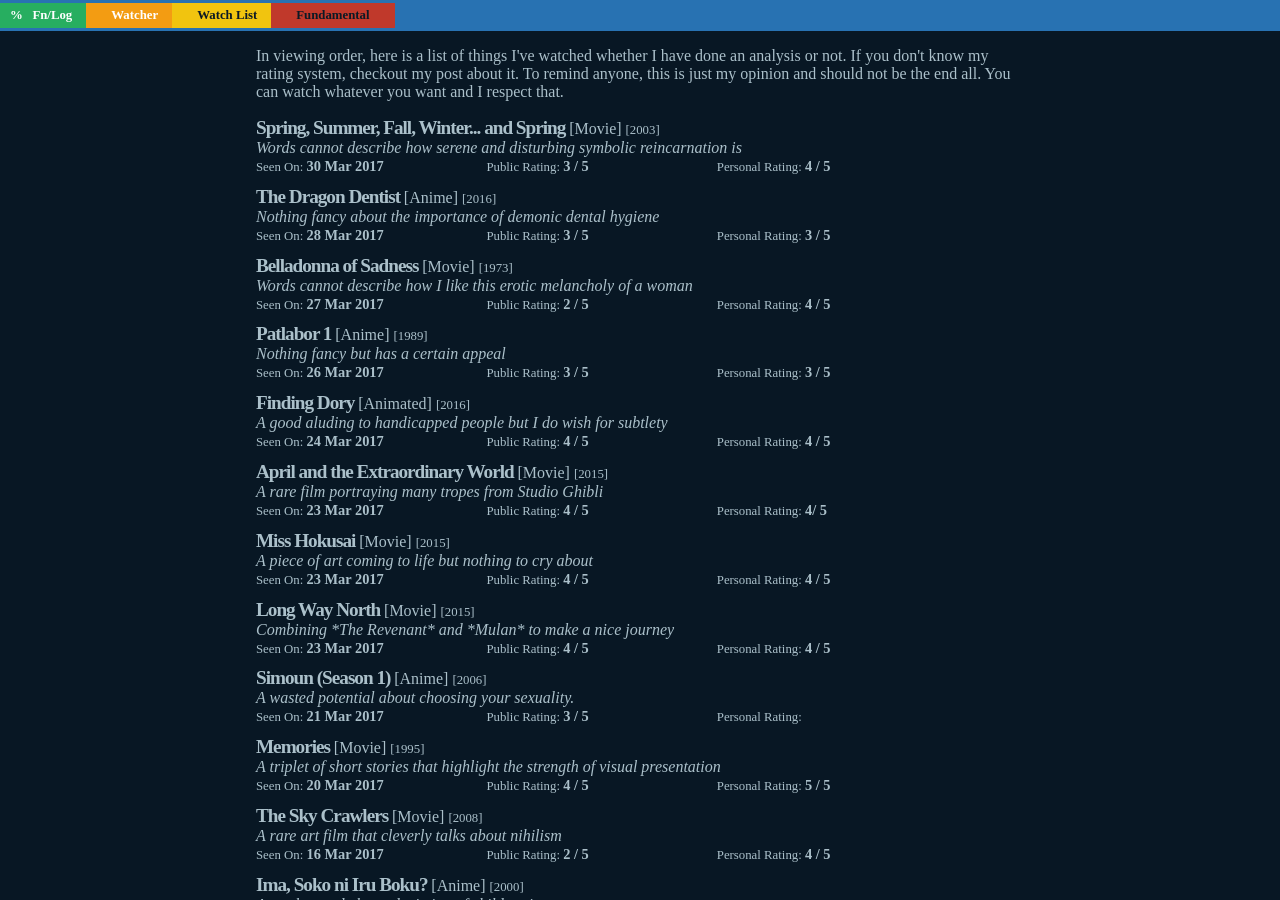
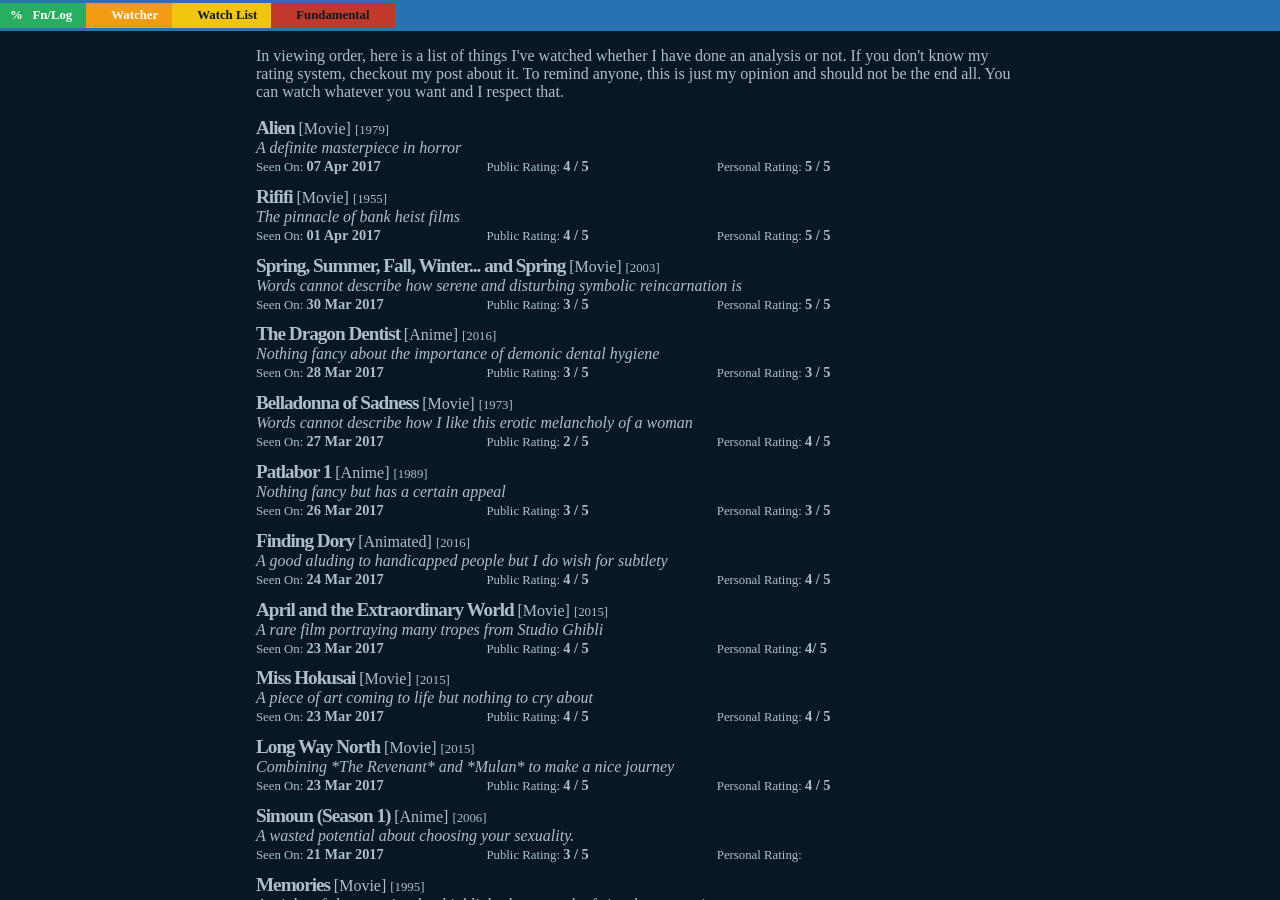
Before and after one commit to FrancisMurillo/FrancisMurillo.github.io, a Jekyll site: the page built from watcher/watch-list.html, in a window 1280 px wide and 900 px high. Built offline with Jekyll 4.4.1, drawn with Linux system fonts in a browser that asks for light colours.

Commit message:
Posting *Meta* announcement and refactoring if segment to capitalize

```diff
--- a/_data/official-watch-list.yaml
+++ b/_data/official-watch-list.yaml
@@ -1,8 +1,24 @@
+- title: "Alien"
+  type: "Movie"
+  year: "1979"
+  public-rating: "4 / 5"
+  personal-rating: "5 / 5"
+  date: "2017-04-07"
+  quick-word: "A definite masterpiece in horror"
+  link: ""
+- title: "Rififi"
+  type: "Movie"
+  year: "1955"
+  public-rating: "4 / 5"
+  personal-rating: "5 / 5"
+  date: "2017-04-01"
+  quick-word: "The pinnacle of bank heist films"
+  link: ""
 - title: "Spring, Summer, Fall, Winter... and Spring"
   type: "Movie"
   year: "2003"
   public-rating: "3 / 5"
-  personal-rating: "4 / 5"
+  personal-rating: "5 / 5"
   date: "2017-03-30"
   quick-word: "Words cannot describe how serene and disturbing symbolic reincarnation is"
   link: ""
--- a/index.html
+++ b/index.html
@@ -25,11 +25,7 @@
             </p>
             <p class="post-meta">
               Blog:
-              {% if post.categories contains 'hacker'  %}
-              Hacker
-              {% else %}
-              Watcher
-              {% endif %}
+              {{ post.blog-category | capitalize }}
             </p>
             <p class="post-meta">
                 Log Date:
--- a/watcher/index.html
+++ b/watcher/index.html
@@ -13,7 +13,7 @@
 
   <ul class="post-list">
     {% for post in site.posts %}
-    {% if post.categories contains page.blog-category %}
+    {% if post.categories contains page.blog-category  %}
     <li class="post-item">
       <a class="post-link" href="{{ post.url | prepend: site.baseurl }}">
         {{ post.title }}
```
Also changed, not shown: meta/_posts/2017-04-07-Back To Work.html (added, +47 -0 lines).
